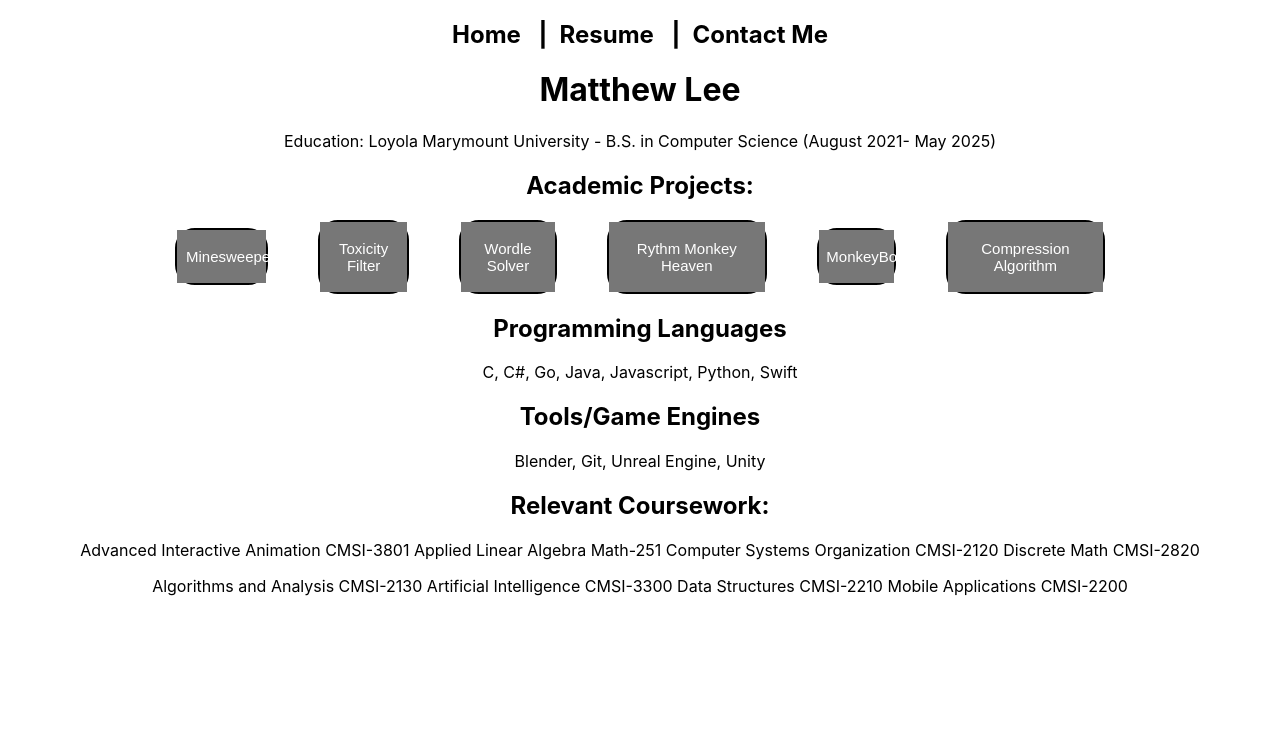
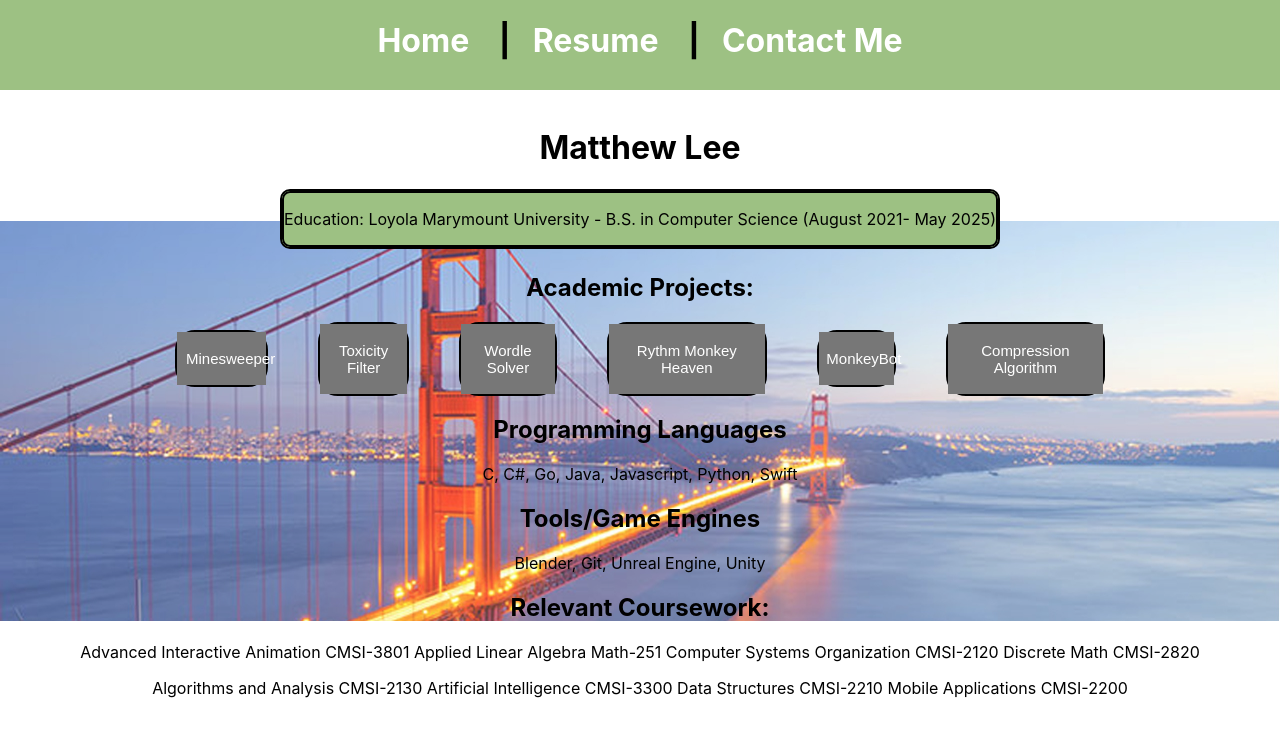
Before and after one commit to MattLee30/personalwebsite, a React (Create React App) app: page /second-page in a window 1280 px wide. Shown: the top 736 px of the page. Built offline with nearby package versions, Linux system fonts and the light colour scheme.

Commit message:
Green and Bridge

```diff
--- a/src/App.js
+++ b/src/App.js
@@ -10,6 +10,7 @@ import NavBar from './Components/NavBar';
 function App() {
   return (
     <Router>
+      <div style={{ backgroundColor: '#9dc183', height: '90px', width: '100%', position: 'absolute', top: '0', left: '0' }}></div>
       <NavBar />
       <Routes>
         <Route path="/" element={<HomePage />} />
--- a/src/Components/NavBar.js
+++ b/src/Components/NavBar.js
@@ -1,15 +1,19 @@
 import React from 'react';
-import { BrowserRouter as Router, Link } from 'react-router-dom';
-import '../NavBar.css';
+import { Link } from 'react-router-dom';
+import '../NavBar.css'; // Assuming NavBar.css is in the same directory as NavBar.js
+import GoldenGateBanner from '../Images/GoldenGateBanner.jpeg';
 
 const NavBar = () => {
     return (
-        <div style={{ textAlign: 'center' }}>
-            <h2>
-                <Link to="/" className="nav-link">Home</Link> |
-                <Link to="/second-page" className="nav-link">Resume</Link> |
-                <Link to="/contacts" className="nav-link">Contact Me</Link>
-            </h2>
+        <div className="nav-container" style={{ textAlign: 'center' }}>
+            <img src={GoldenGateBanner} alt="Golden Gate Bridge" className="background-image" />
+            <div className="links-container">
+                <h1>
+                    <Link to="/" className="nav-link">Home</Link> |
+                    <Link to="/second-page" className="nav-link">Resume</Link> |
+                    <Link to="/contacts" className="nav-link">Contact Me</Link>
+                </h1>
+            </div>
         </div>
     );
 }
--- a/src/NavBar.css
+++ b/src/NavBar.css
@@ -9,3 +9,29 @@
   .nav-link:active {
     background-color: rgb(193, 185, 185);
   }
+  .nav-container {
+    position: relative;
+}
+
+.background-image {
+  position: absolute;
+  top: 0;
+  left: 0;
+  width: 100%;
+  height: 50vh; /* Set the height to cover half of the viewport height */
+  object-fit: cover; /* Ensure the image covers the container */
+  opacity: 0.8; /* Adjust the opacity for fading effect */
+  z-index: -1; /* Place the image behind other content */
+  transform: translateY(50%); /* Move the image up by 50% of its height */
+}
+
+.links-container {
+    position: relative; /* Ensure links are positioned relative to the container */
+    z-index: 1; /* Place links on top of the background image */
+}
+
+.nav-link {
+    color: white; /* Change link color to white for better visibility */
+    text-decoration: none; /* Remove default underline */
+    margin: 0 10px; /* Add some space between links */
+}
--- a/src/Pages/ContactsPage.js
+++ b/src/Pages/ContactsPage.js
@@ -2,8 +2,8 @@ import React from 'react';
 
 const ContactsPage = () => {
     return (
-        <div style={{ textAlign: 'center'}}>
-            <h3>Contact me about my interests at these links!</h3>
+        <div style={{ textAlign: 'center', paddingTop: '15px'}}>
+            <h2>Contact me about my interests at these links!</h2>
             <p>Email: matthewrlee2021@gmail.com</p>
             <p>Phone Number: (408) 806-0778</p>
             <p><a href="https://github.com/MattLee30" className="btn-pill" rel="noopener noreferrer">Github Profile</a></p>
--- a/src/Pages/HomePage.js
+++ b/src/Pages/HomePage.js
@@ -3,7 +3,9 @@ import tattoo from '../Images/tattoo.png';
 
 function HomePage() {
     return (
-        <div style={{ textAlign: 'center' }}>
+        <div>
+            <div style={{ backgroundColor: '#9dc183', height: '100px', width: '100%', position: 'absolute', top: '0', left: '0' }}></div>
+            <div style={{ textAlign: 'center', paddingTop: '25px' }}>
                 <h1>
                     Welcome to the Home Page!
                 </h1>
@@ -14,6 +16,7 @@ function HomePage() {
                 </div>
                 <p>yippee</p>
             </div>
+        </div>
     )
 }
 
--- a/src/Pages/ResumePage.js
+++ b/src/Pages/ResumePage.js
@@ -4,9 +4,13 @@ import CollapsibleContent from '../Components/CollapsibeContent.js';
 
 function ResumePage() {
     return(
-    <div style={{ textAlign: 'center' }}>
+    <div style={{ textAlign: 'center' , paddingTop: '25px'}}>
         <h1> Matthew Lee </h1>
-        <p> Education: Loyola Marymount University - B.S. in Computer Science  (August 2021- May 2025)</p>
+        <div style={{ borderRadius: '10px', overflow: 'hidden', display: 'inline-block', border: '2px solid black', backgroundColor: '#9dc183' }}>
+            <div style={{ borderRadius: '8px', overflow: 'hidden', border: '2px solid black' }}>
+                <p> Education: Loyola Marymount University - B.S. in Computer Science  (August 2021- May 2025)</p>
+            </div>
+        </div>
         <h2> Academic Projects:</h2>
         <div style={{display:'flex', alignItems:'center', justifyContent:'center', gap: '50px'}}>
         <CollapsibleContent buttonLabel="Minesweeper" bulletPoints={['Worked in a 2 person team to design and build an algorithm which navigates a maze to reach a goal, given information following the rules of minesweeper',
```
Also changed, not shown: src/Images/GoldenGateBanner.jpeg (added). Lines whose indentation alone changed are shown as unchanged.
